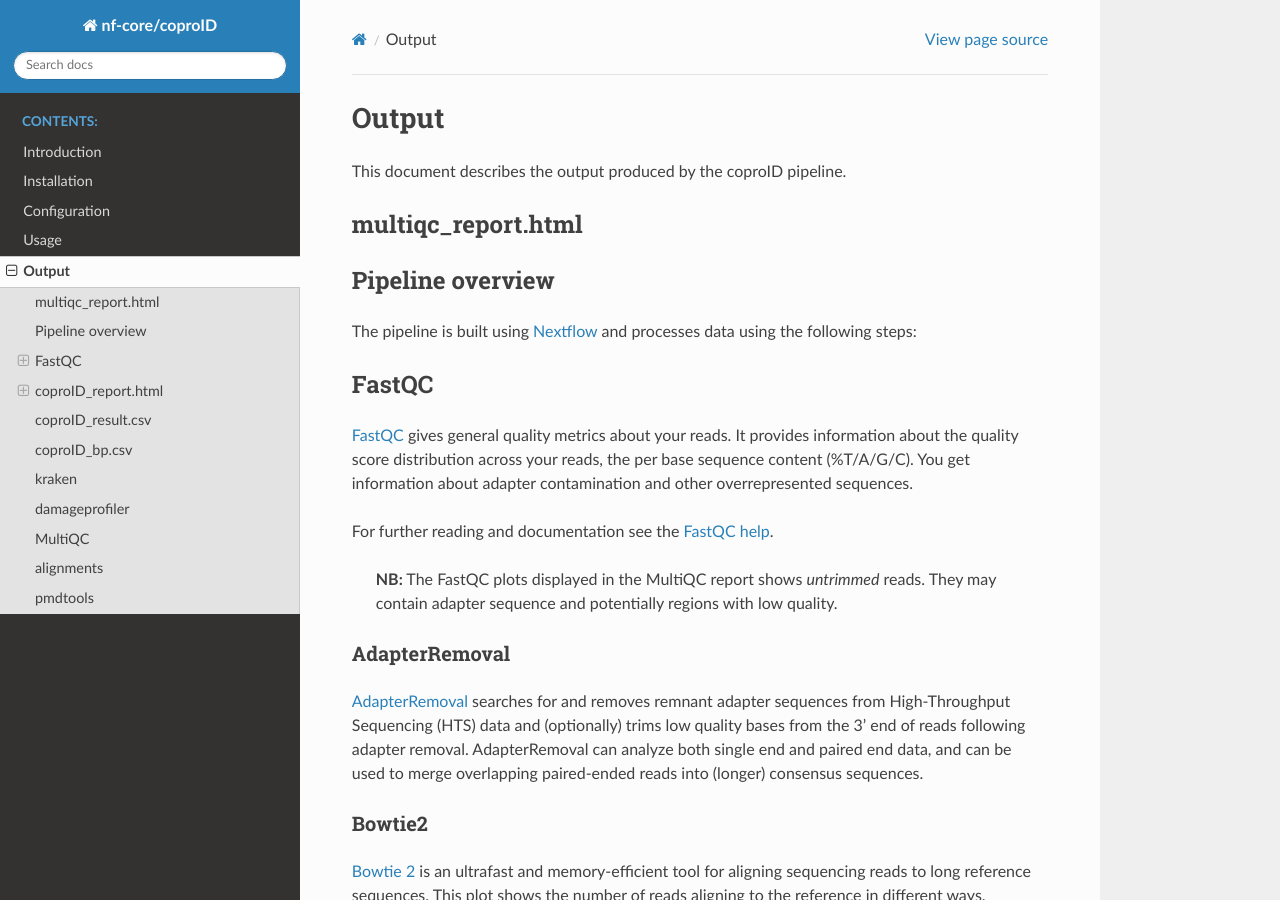
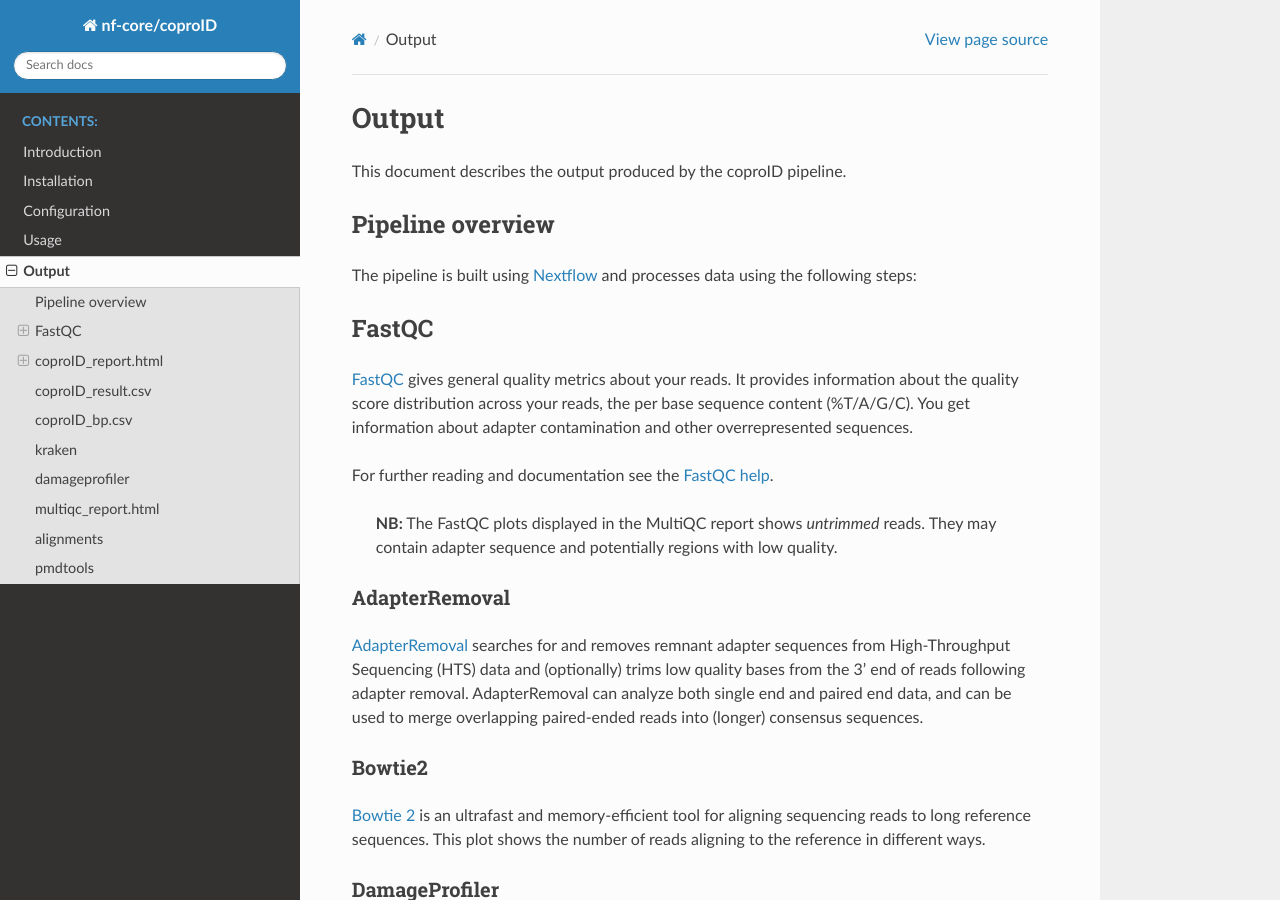
Before and after one commit to nf-core/coproid, a Sphinx documentation site: the page built from docs/output.md, in a window 1280 px wide and 900 px high. Built offline with Sphinx 7.4.7 and the Read the Docs theme 2.0.0, drawn with Linux system fonts in a browser that asks for light colours; some of the changed lines change nothing that is shown; some of the changed text lies outside the part shown.

Commit message:
move multiqc in output doc

```diff
--- a/docs/output.md
+++ b/docs/output.md
@@ -1,8 +1,6 @@
 # Output
 
 This document describes the output produced by the coproID pipeline.
-
-## multiqc_report.html
 
 ## Pipeline overview
 
@@ -65,7 +63,7 @@ This directory contains the merged OTU count for all samples of the run, as coun
 
 This directory contains all the output files of DamageProfiler (see multiqc section above)
 
-## MultiQC
+## multiqc_report.html
 
 [MultiQC](http://multiqc.info) is a visualisation tool that generates a single HTML report summarising all samples in your project. Most of the pipeline QC results are visualised in the report and further statistics are available in within the report data directory.
 
```
